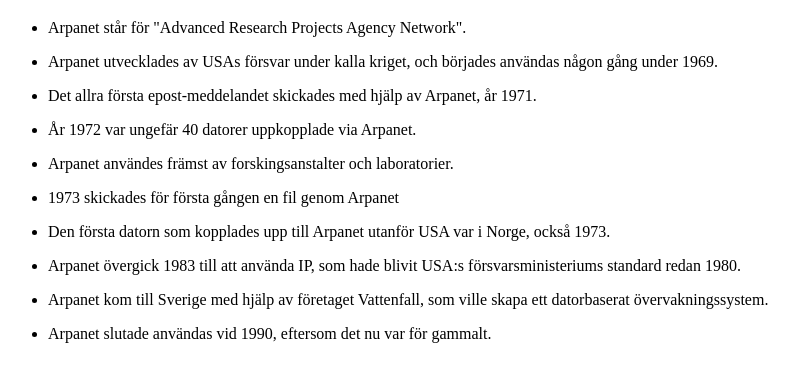
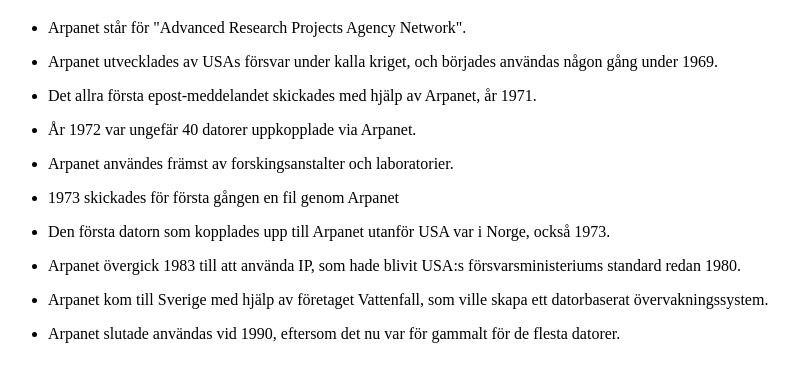
Before and after one commit to Anakingne/wepositowy-name, a plain HTML site: page arpa.html in a window 1280 px wide. Shown: the part 61-442 px from the top of the page, without its empty margins (0-795 px from the left). Drawn offline with Linux system fonts and the light colour scheme.

Commit message:
Update arpa.html

```diff
--- a/arpa.html
+++ b/arpa.html
@@ -14,7 +14,7 @@
 	<p><li>Den första datorn som kopplades upp till Arpanet utanför USA var i Norge, också 1973.</li></p>
 	<p><li>Arpanet övergick 1983 till att använda IP, som hade blivit USA:s försvarsministeriums standard redan 1980.</li></p>
 	<p><li>Arpanet kom till Sverige med hjälp av företaget Vattenfall, som ville skapa ett datorbaserat övervakningssystem.</li></p>
-	<p><li>Arpanet slutade användas vid 1990, eftersom det nu var för gammalt.</li></p>
+	<p><li>Arpanet slutade användas vid 1990, eftersom det nu var för gammalt för de flesta datorer.</li></p>
 
 </ul>
 </body>
```
